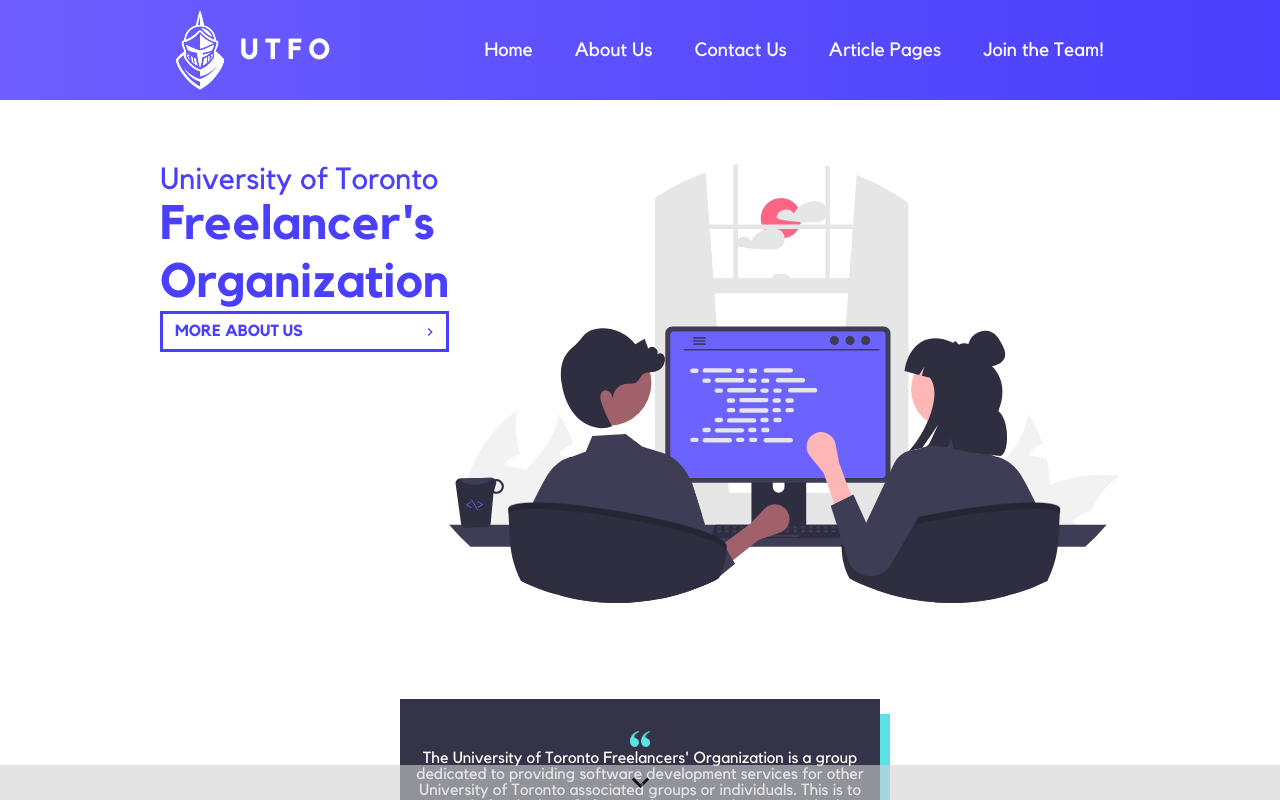
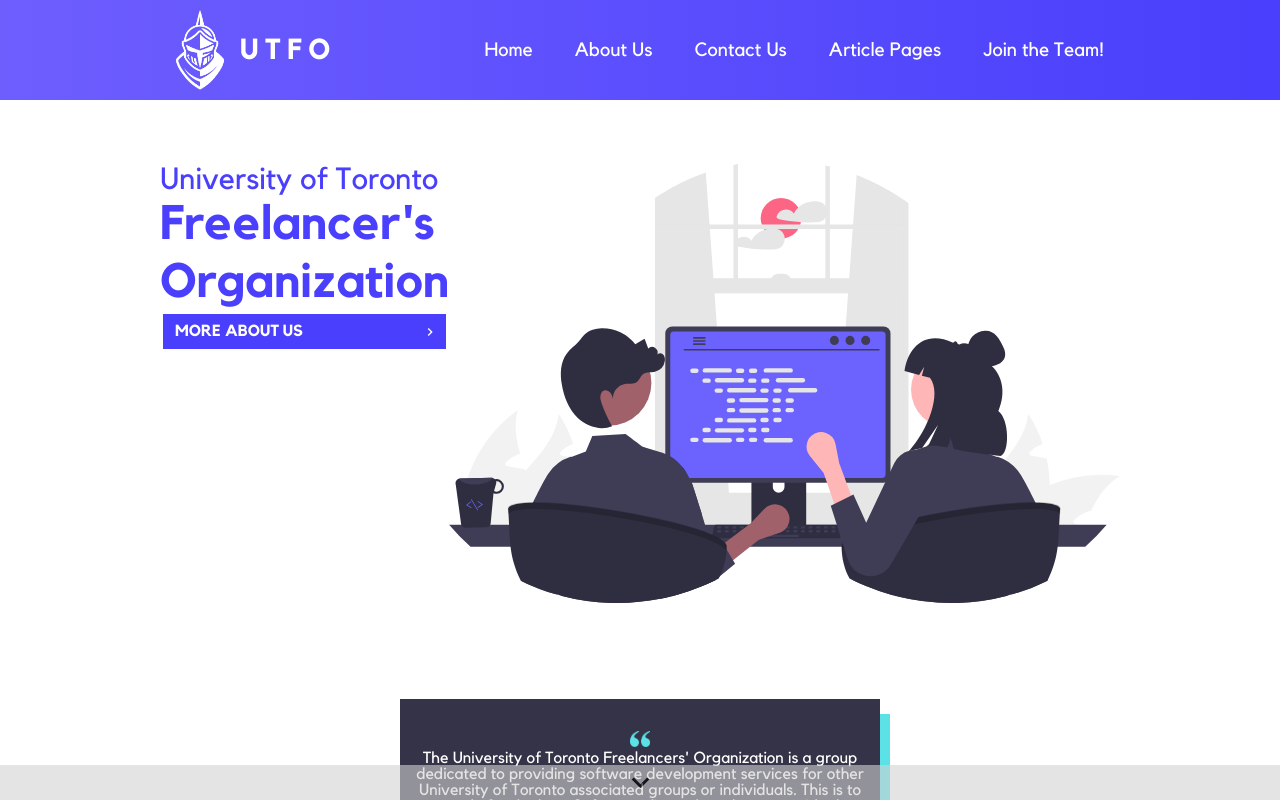
Before and after one commit to UTFO/UTFO-Website, a React (Create React App) app: page / in a window 1280 px wide. In both pictures the pointer is over the element "MORE ABOUT US". Shown: the top 800 px of the page. Built offline with nearby package versions, Linux system fonts and the light colour scheme.

Commit message:
Give homepage About link some hover properties
Closes #13

```diff
--- a/src/components/pages/Home/Blurbs/AboutBlurb.css
+++ b/src/components/pages/Home/Blurbs/AboutBlurb.css
@@ -28,8 +28,14 @@
 	justify-content: space-between;
 	align-items: center;
 	flex-direction: row;
+	transition: all 0.25s cubic-bezier(0.83, 0, 0.17, 1);
 }
 a.about-link {
 	text-decoration: none;
 	font-weight: bold;
 }
+.about-link div:hover {
+	border-color: #fff;
+	color: #fff;
+	background-color: #493ffc;
+}
```
